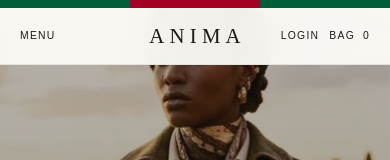
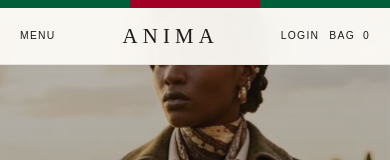
Before and after one commit to apoorv-xs/Maison-Anima, a React (Vite) app: page / in a window 390 px wide. Shown: the top 160 px of the page. Built offline with nearby package versions, Linux system fonts and the light colour scheme; a web font is replaced by a local one.

Commit message:
style: use auto 1fr auto grid columns in mobile header to prevent horizontal viewport overflow

```diff
--- a/src/index.css
+++ b/src/index.css
@@ -1044,7 +1044,7 @@ a {
     }
     .header-container {
         display: grid;
-        grid-template-columns: 1fr auto 1fr;
+        grid-template-columns: auto 1fr auto;
         align-items: center;
         padding: 16px 20px;
     }
@@ -1052,7 +1052,7 @@ a {
         font-size: 1.3rem !important;
         letter-spacing: 0.25em !important;
         margin-left: 0.25em !important;
-        text-align: center;
+        justify-self: center;
     }
     .nav-item {
         font-size: 0.65rem !important;
```
